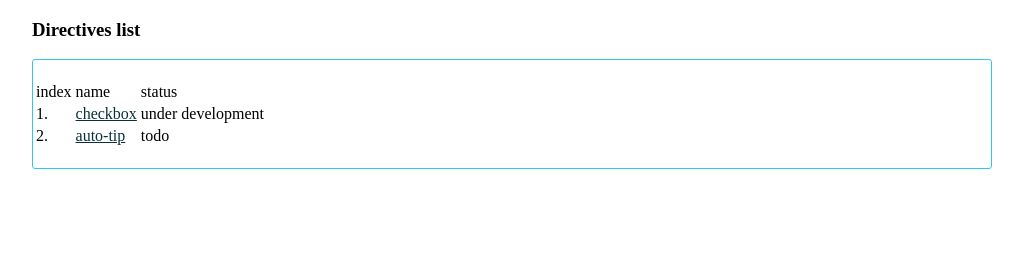
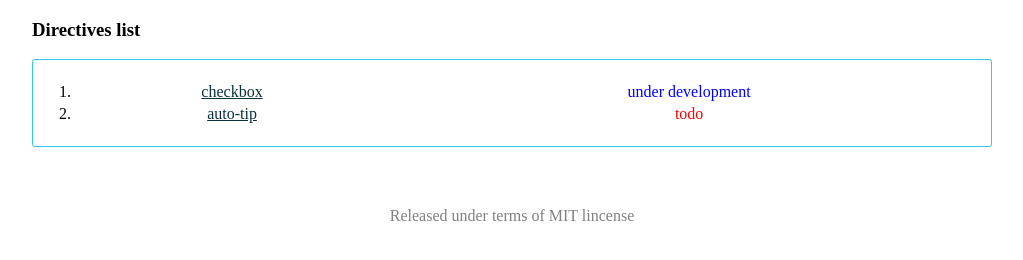
Before and after one commit to hugg95/angular-directives, a website: page src/index.html in a window 1280 px wide. Shown: the whole page, without its empty margins (128-1151 px from the left). Drawn offline with nearby package versions, Linux system fonts and the light colour scheme; some packages are replaced by stand-ins of ours.

Commit message:
refined main page

```diff
--- a/src/app/main/main.html
+++ b/src/app/main/main.html
@@ -2,19 +2,23 @@
     <h3>Directives list</h3>
     <div class="items circle" ng-controller="MainCtrl">
         <table>
-            <tr>
+            <!--tr>
                 <td>index</td>
                 <td>name</td>
                 <td>status</td>
-            </tr>
+            </tr-->
             <tr ng-repeat="item in items">
                     <td ng-bind="$index+1 + '.'"></td>
                     <td><a class="link" ng-href="{{item.link}}" ng-bind="item.name"></a></td>
-                    <td ng-if="item.status == 0" class="need-l-space" class="done">released</td>
-                    <td ng-if="item.status == 1" class="need-l-space" class="in-progress">under development</td>
-                    <td ng-if="item.status == 2" class="need-l-space" class="todo">todo</td>
+                    <td>
+                        <span ng-if="item.status == 0" class="need-l-space done">released</span>
+                        <span ng-if="item.status == 1" class="need-l-space in-progress">under development</span>
+                        <span ng-if="item.status == 2" class="need-l-space todo">todo</span>
+                    </td>
             </tr>
         </table>
     </div>
-    <div class="footer"></div>
+    <div class="footer">
+        <p>Released under terms of MIT lincense</p>
+    </div>
 </div>
--- a/src/assets/css/style.css
+++ b/src/assets/css/style.css
@@ -35,7 +35,7 @@ body {
 }
 
 .in-progress {
-    color: pink;
+    color: blue;
 }
 
 .container {
@@ -54,6 +54,13 @@ body {
     border: 1px solid #32c9e8;
 }
 
-.item {
-    padding: 2px 5px;
+.items > table {
+    width: 100%;
+    text-align: center;
 }
+
+.footer {
+    margin-top: 60px;
+    text-align: center;
+    color: gray;
+}
```
